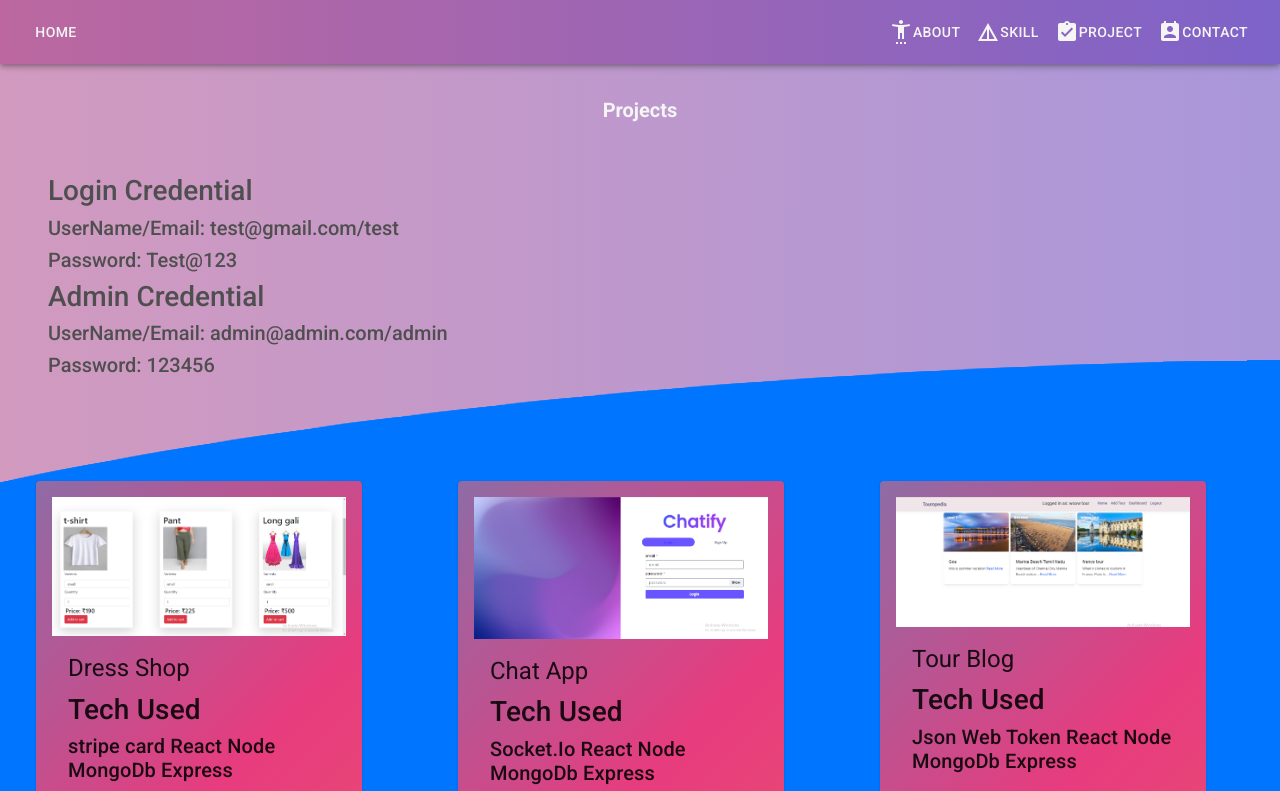
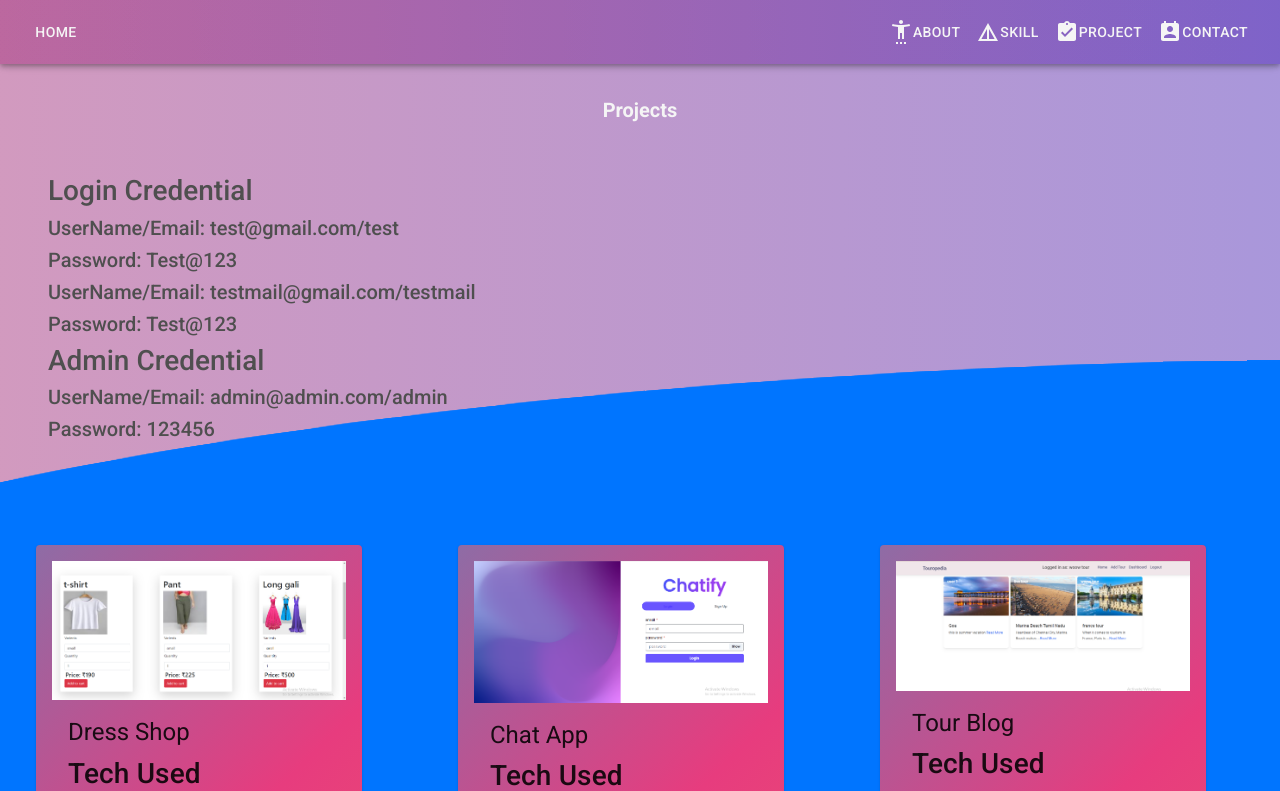
Before and after one commit to Shoukathsandy/shoukath_portfolio, a React (Create React App) app: page /projects in a window 1280 px wide. Shown: the top 791 px of the page. Built offline with nearby package versions, Linux system fonts and the light colour scheme.

Commit message:
credential

```diff
--- a/src/components/Projects.js
+++ b/src/components/Projects.js
@@ -75,6 +75,8 @@ function Projects() {
         <div className="m-5">
         <div><h3>Login Credential</h3></div>
         <div><h5>UserName/Email: test@gmail.com/test</h5></div>
+        <div><h5>Password: Test@123</h5></div>
+        <div><h5>UserName/Email: testmail@gmail.com/testmail</h5></div>
         <div><h5>Password: Test@123</h5></div>
         <div><h3>Admin Credential</h3></div>
         <div><h5>UserName/Email: admin@admin.com/admin</h5></div>
```
